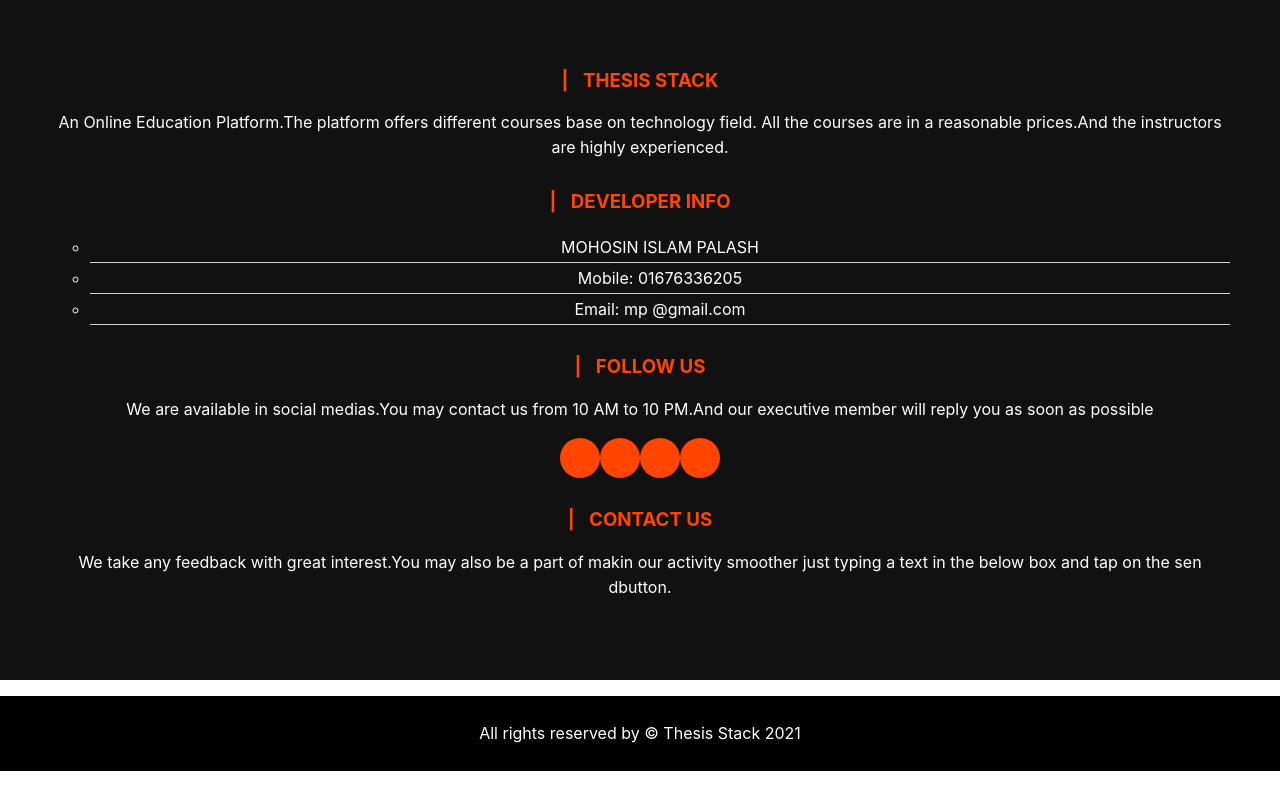
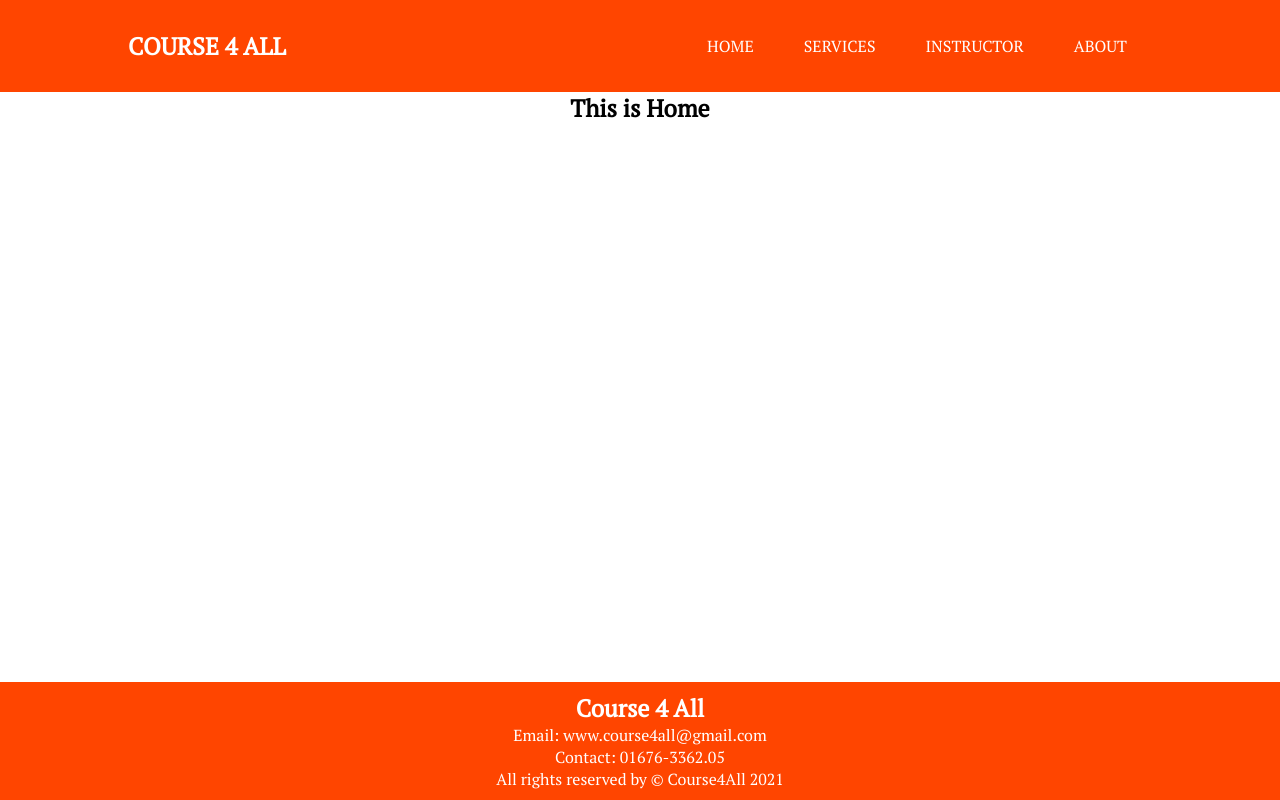
Before and after one commit to MohosinPalash/Course4All, a React (Create React App) app: page / in a window 1280 px wide. Built offline with nearby package versions, Linux system fonts and the light colour scheme.

Commit message:
Route, Header, Footer Done

```diff
--- a/src/App.js
+++ b/src/App.js
@@ -1,11 +1,47 @@
 import logo from './logo.svg';
 import './App.css';
+
+import Header from './components/Header/Header';
 import Footer from './components/Footer/Footer';
+import { BrowserRouter as Router, Switch, Route } from 'react-router-dom';
+import Home from './components/Home/Home';
+import Instructor from './components/Instructor/Instructor';
+import Services from './components/Services/Services';
+import About from './components/About/About';
+import NotFound from './components/NotFound/NotFound';
+import { useEffect } from 'react';
 
 function App() {
+  useEffect(() => {
+    document.title = "Course 4 All";
+  }, [])
   return (
     <div className="App">
-      <Footer></Footer>
+
+      <Router>
+        <Header></Header>
+        <Switch>
+          <Route exact path="/">
+            <Home></Home>
+          </Route>
+          <Route path="/home">
+            <Home></Home>
+          </Route>
+          <Route path="/services">
+            <Services></Services>
+          </Route>
+          <Route path="/instructor">
+            <Instructor></Instructor>
+          </Route>
+          <Route path="/about">
+            <About></About>
+          </Route>
+          <Route exact path="*">
+            <NotFound></NotFound>
+          </Route>
+        </Switch>
+        <Footer></Footer>
+      </Router>
     </div>
   );
 }
--- /dev/null
+++ b/src/components/About/About.js
@@ -0,0 +1,11 @@
+import React from 'react';
+
+const About = () => {
+    return (
+        <div>
+            <h2>This is About.</h2>
+        </div>
+    );
+};
+
+export default About;
--- a/src/components/Footer/Footer.css
+++ b/src/components/Footer/Footer.css
@@ -1,76 +1,10 @@
-p{
-    color: #fff;
-    line-height: 25px;
+footer{
+    position: fixed;
+    left: 0;
+    bottom: 0;
+    width: 100%;
+    background-color: orangered;
+    color: white;
+    text-align: center;
+    padding: 10px 0;
 }
-li{
-    color: #fff;
-    line-height: 25px;
-}
-h3{
-    color: orangered;
-}
-h3:before{
-    content: "| ";
-    columns: orangered;
-    padding-right: 10px;;
-}
-.footer-top{
-    background: #111;
-    padding: 80px 0;
-}
-.segment-two ul li{
-    border-bottom: 1px solid lightgrey;
-    line-height: 30px;
-    list-style:circle;
-}
-.segment-three a{
-    background: orangered;
-    width: 40px;
-    height: 40px;
-    display: inline-block;
-    border-radius: 50%;
-}
-.segment-three a i{
-    font-size: 20px;
-    color: #fff;
-    padding: 10px 12px;
-}
-.segment-three a i:hover{
-    background: white;
-    width: 40px;
-    height: 40px;
-    display: inline-block;
-    border-radius: 50%;
-    color: orangered;
-}
-.segment-four form input[type=submit]{
-    background-color: orangered;
-    border: none;
-    padding: 3px 15px;
-    margin-left: -5px;
-    color: #fff;
-    text-transform: uppercase;
-}
-.footer-bottom-text{
-    text-align: center;
-    background: black;
-    line-height: 75px;
-}
-.logo{
-    width: 80%;
-    height: 40%;
-}
-
-@media only screen and (min-width: 768px) and (max-width:991px){
-    .md-mb-30{
-        margin-bottom: 30px;
-    }
-}
-@media only screen and (min-width: 767px){
-    .sm-mb-30{
-        margin-bottom: 30px;
-    }
-    .footer-top{
-        padding: 50px;
-    }
-}
--- a/src/components/Footer/Footer.js
+++ b/src/components/Footer/Footer.js
@@ -1,48 +1,12 @@
 import React from 'react';
 import './Footer.css';
-import { div, form, input } from 'react-bootstrap';
 const Footer = () => {
     return (
         <footer>
-            <div className="footer-top">
-                <div className="container">
-                    <div className="row">
-                        <div className="col-md-3 col-sm-6 col-xs-12 segment-one md-mb-30 sm-mb-30">
-                            <h3>THESIS STACK</h3>
-                            <p>An Online Education Platform.The platform offers different courses base on technology field.
-                                All the courses are in a reasonable prices.And the instructors are highly experienced.</p>
-                        </div>
-
-                        <div className="col-md-3 col-sm-6 col-xs-12 segment-two md-mb-30 sm-mb-30">
-                            <h3>DEVELOPER INFO</h3>
-                            <ul>
-                                <li>MOHOSIN ISLAM PALASH</li>
-                                <li>Mobile: 01676336205</li>
-                                <li>Email: mp @gmail.com</li>
-                            </ul>
-                        </div>
-
-                        <div className="col-md-3 col-sm-6 col-xs-12 segment-three md-mb-30 sm-mb-30">
-                            <h3>FOLLOW US</h3>
-                            <p>We are available in social medias.You may contact us from 10 AM to 10 PM.And our executive
-                                member will reply you as soon as possible </p>
-                            <a href=""><i className="fa fa-facebook"></i></a>
-                            <a href=""><i className="fa fa-instagram"></i></a>
-                            <a href=""><i className="fa fa-twitter"></i></a>
-                            <a href=""><i className="fa fa-linkedin"></i></a>
-                        </div>
-
-                        <div className="col-md-3 col-sm-6 col-xs-12 segment-four md-mb-30 sm-mb-30">
-                            <h3>CONTACT US</h3>
-                            <p>We take any feedback with great interest.You may also be a part of makin our activity
-                                smoother just typing a text in the below box and tap on the sen dbutton.</p>
-
-
-                        </div>
-                    </div>
-                </div>
-            </div>
-            <p className="footer-bottom-text">All rights reserved by &copy; Thesis Stack 2021</p>
+            <h2>Course 4 All</h2>
+            <p>Email: www.course4all@gmail.com</p>
+            <p>Contact: 01676-3362.05</p>
+            <p className="footer-bottom-text">All rights reserved by &copy; Course4All 2021</p>
         </footer>
     );
 };
--- a/src/components/Header/Header.css
+++ b/src/components/Header/Header.css
@@ -0,0 +1,37 @@
+@import url('https://fonts.googleapis.com/css2?family=PT+Serif&display=swap');
+*{
+    box-sizing: border-box;
+    margin: 0;
+    padding: 0;
+    font-family: 'PT Serif', serif;
+}
+header{
+    display: flex;
+    justify-content: space-between;
+    align-items: center;
+    padding: 30px 10%;
+    background-color: orangered;
+    color: white;
+}
+.nav-link{
+    list-style: none;
+}
+.nav-link li{
+    display: inline-block;
+    padding: 0 20px;
+}
+.option{
+    font-weight: 500;
+    font-size: 16px;
+    color: white;
+    text-decoration: none;
+    padding: 5px;
+}
+.option{
+    transition: all 0.3s ease 0s;
+}
+.option:hover{
+    background-color: white;
+    color: orangered;
+    border-radius: 5px;
+}
--- a/src/components/Header/Header.js
+++ b/src/components/Header/Header.js
@@ -0,0 +1,22 @@
+import React from 'react';
+import { Link } from 'react-router-dom';
+import './Header.css'
+const Header = () => {
+    return (
+
+        <header>
+            <h2>COURSE 4 ALL</h2>
+            <nav>
+                <ul className="nav-link">
+                    <li><Link className="option" to="/home">HOME</Link></li>
+                    <li><Link className="option" to="/services">SERVICES</Link></li>
+                    <li><Link className="option" to="/instructor">INSTRUCTOR</Link></li>
+                    <li><Link className="option" to="/about">ABOUT</Link></li>
+                </ul>
+            </nav>
+        </header>
+
+    );
+};
+
+export default Header;
--- /dev/null
+++ b/src/components/Home/Home.js
@@ -0,0 +1,19 @@
+import React, { useEffect, useState } from 'react';
+import courseData from '../../CourseData/courseData.json'
+const Home = () => {
+
+    const [course, setCourse] = useState([]);
+
+    useEffect(() => {
+        const setCourse = (courseData);
+        console.log(courseData);
+    }, [course])
+
+    return (
+        <div>
+            <h2>This is Home</h2>
+        </div>
+    );
+};
+
+export default Home;
--- /dev/null
+++ b/src/components/Instructor/Instructor.js
@@ -0,0 +1,11 @@
+import React from 'react';
+
+const Instructor = () => {
+    return (
+        <div>
+            <h2>This is Instructor</h2>
+        </div>
+    );
+};
+
+export default Instructor;
--- /dev/null
+++ b/src/components/NotFound/NotFound.js
@@ -0,0 +1,11 @@
+import React from 'react';
+
+const NotFound = () => {
+    return (
+        <div>
+            <h2>Web Page not found</h2>
+        </div>
+    );
+};
+
+export default NotFound;
--- /dev/null
+++ b/src/components/Services/Services.js
@@ -0,0 +1,11 @@
+import React from 'react';
+
+const Services = () => {
+    return (
+        <div>
+            <h2>This is Services</h2>
+        </div>
+    );
+};
+
+export default Services;
```
Also changed, not shown: src/images/logo.png (added), 1 other file (tests, documents, lock files or other folders).
